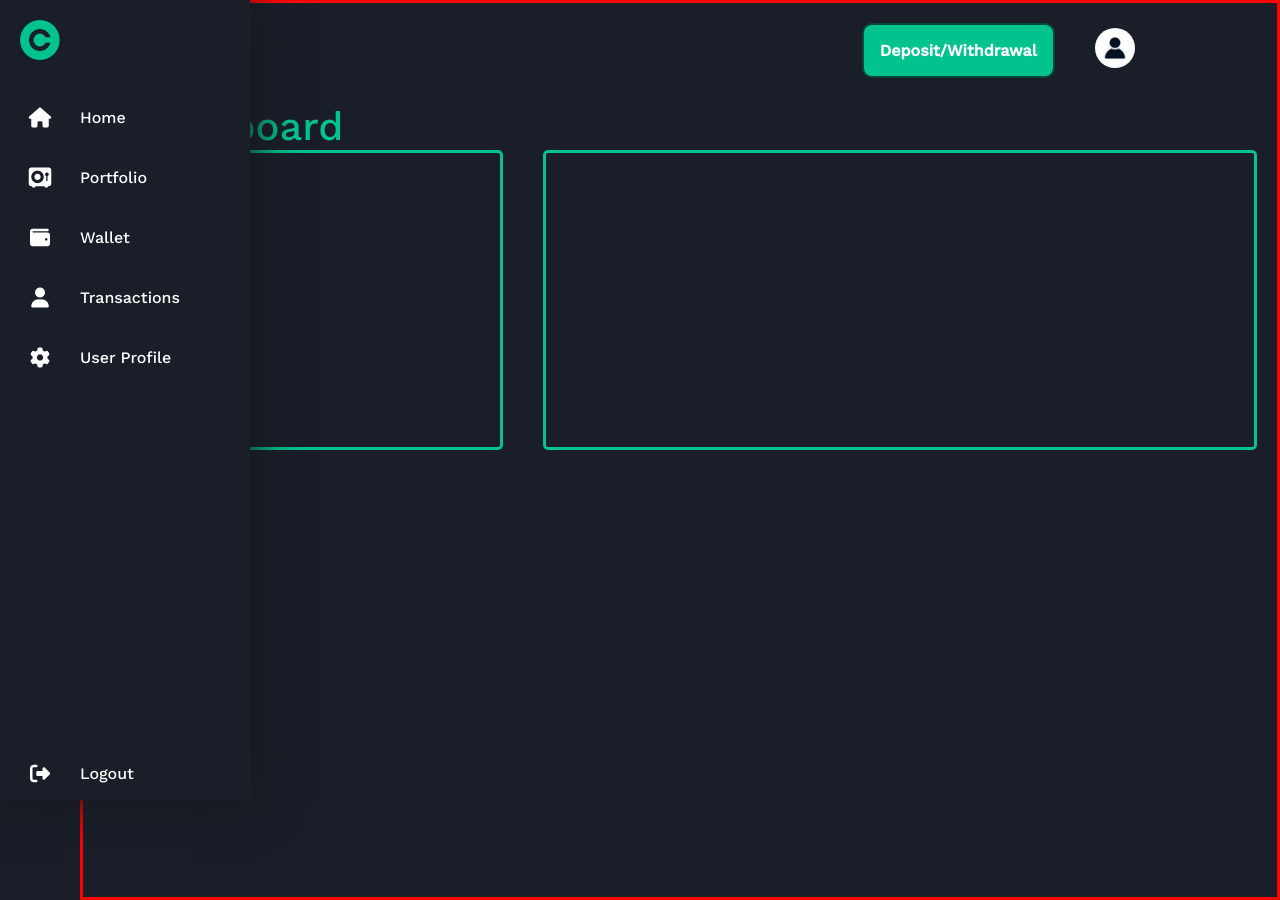
After one commit to sku11ster/Coin-fusion-web, a Flask app: page /dashboard in a window 1280 px wide. The commit adds this page. Run offline with Flask 2, Linux system fonts and the light colour scheme; some libraries are stand-ins or nearby versions; some web fonts are replaced.

Commit message:
update (deposit partial)

```diff
--- a/application.py
+++ b/application.py
@@ -12,5 +12,15 @@ def home():
 def signup():
     return render_template('signup.html')
 
+
+@app.route('/dashboard')
+def dashboard():
+    return render_template('dashboard.html')
+
+@app.route('/login2')
+def login2():
+    return render_template('login2.html')
+
+
 if __name__ == '__main__':
     app.run(debug=True)
--- a/static/style.css
+++ b/static/style.css
@@ -7,6 +7,8 @@
 	box-sizing: border-box;
 	font-family: 'Tilt Warp', cursive;
 	font-family: 'Work Sans', sans-serif;
+	padding: 0;
+	margin: 0;
 }
 
 body {
@@ -26,7 +28,7 @@ body {
 }
 nav {
 
-	position: fixed;
+	position: absolute;
 
 	left: 0;
 	right: 0;
@@ -225,6 +242,170 @@ button:hover{
 #chk:checked ~ .signup label{
 	transform: scale(.6);
 }
+
+
+
+/* Login 2 css */
+.login2-body {
+	padding-top:200px;
+	display: flex;
+	flex-wrap: wrap;
+
+	flex-direction: row;
+	justify-content: space-evenly;
+	align-items: flex-start;
+	padding: auto auto;
+
+}
+#login-img{
+	width: 70%;
+}
+
+#home-img{
+	width: 25vw;
+}
+.contain{
+	margin-top: 2vhk;
+	padding-top:120px;
+	display: flex;
+	flex-flow: row wrap;
+	align-items: center;
+	justify-content: space-around;
+}
+
+
+
+
+#sidebar {
+    position: absolute;
+    top:0;
+    bottom:0;
+    height: 100%;
+    left:0;
+    background-color: #191e29;
+    width: 80px;
+    overflow: hidden;
+    transition: width 0.3s linear ;
+	padding:0;
+	margin:0;
+	box-shadow: 1px 1px 43px 3px #18191c;
+}
+.sidebar-logo {
+
+    margin: 10px;
+    transition: all 0.5s ease;
+}
+
+
+#sidebar img {
+    background-color: transparent;
+    width: 40px;
+    height: 40px;
+
+
+}
+
+.sidebar-logo span {
+    padding:15px;
+    font-weight: bold;
+    font-size: 18px;
+    text-transform: uppercase;
+}
+#sidebar a {
+    text-decoration: none;
+    position: relative;
+    color:rgb(255, 255, 255);
+    font-size: 16px;
+    display: table;
+    width: 300px;
+    padding: 10px;
+
+}
+.fas {
+    position:relative;
+    width: 60px;
+    height: 40px;
+    top:14px;
+    font-size: 20px;
+    text-align: center;
+
+}
+
+.nav-item {
+    position: relative;
+    top:12px;
+    margin-left: 10px;
+}
+
+#sidebar:hover {
+    width: 250px;
+    transition: all 0.5s ease;
+}
+
+
+.logout {
+    position: absolute;
+    bottom:0;
+
+}
+
+#depo {
+	background-color: #01c38d;
+	border: 2px solid #044936;
+	border-radius: 	10px;
+}
+.pfp-icon {
+	height: 40px;
+	width: 40px;
+	border-radius: 80%;
+
+}
+.main-dash-body{
+	border: 3px solid red;
+	width: calc(100%-40px);
+	height: 900px;
+	margin-left:80px;
+	padding-top: 100px;
+	box-sizing: border-box;
+}
+.dash-text {
+	font-size: 40px;
+	margin-left: 50px;
+	color:#01c38d;
+	text-transform: calc(1.4);
+}
+
+.flex-prop {
+	display: flex;
+	flex-flow: row wrap;
+	justify-content: space-evenly;
+
+}
+.box{
+	border: 3px solid #01c38d;
+	border-radius: 5px;
+	box-sizing: border-box;
+	flex:1;
+	min-width: 400px;
+	height: 300px;
+	margin-left: 20px;
+	margin-right: 20px;
+}
+.box-1{
+	border: 3px solid #01c38d;
+	border-radius: 5px;
+	box-sizing: border-box;
+	flex:2;
+	height: 300px;
+	min-width: 600px;
+	margin-left: 20px;
+	margin-right: 20px;
+}
+
+
+
+
+
 
 
 
--- /dev/null
+++ b/templates/dashboard.html
@@ -0,0 +1,127 @@
+<!DOCTYPE html>
+<html lang="en">
+<head>
+    <meta charset="UTF-8">
+    <meta http-equiv="X-UA-Compatible" content="IE=edge">
+    <script src="https://kit.fontawesome.com/77dca63751.js" crossorigin="anonymous"></script>
+    <meta name="viewport" content="width=device-width, initial-scale=1.0, maximum-scale=1.0, user-scalable=no" />
+
+    <title>CoinFusion</title>
+    <link rel="stylesheet" href="/static/style.css">
+    <link rel="stylesheet" href="https://cdnjs.cloudflare.com/ajax/libs/font-awesome/4.7.0/css/font-awesome.min.css">
+
+
+</head>
+<body>
+
+
+
+
+
+    <nav>
+        <input id="nav-toggle" type="checkbox">
+
+        <ul class="links">
+            <li id="depo"><a href="/markets.html">Deposit/Withdrawal</a></li>
+           <li><img class="pfp-icon" name="pfp-icon" src="../static/profile-icon.jpg" alt=""></li>
+
+
+
+        </ul>
+        <label for="nav-toggle" class="icon-burger">
+            <div class="line"></div>
+            <div class="line"></div>
+            <div class="line"></div>
+        </label>
+    </nav>
+
+
+
+
+<nav id="sidebar">
+    <ul>
+        <li>
+            <a class="sidebar-logo" href="/">
+            <img src="../static/c.png" alt="logo">
+
+            </a>
+        </li>
+
+        <li>
+            <a href="#">
+                <i class="fas fa-solid fa-house"></i>
+                <span class="nav-item">Home</span>
+            </a>
+        </li>
+
+        <li>
+            <a href="#">
+                <i class="fas fa-solid fa-vault"></i>
+                <span class="nav-item">Portfolio</span>
+            </a>
+        </li>
+
+        <li>
+            <a href="#">
+                <i class="fas fa-solid fa-wallet" ></i>
+                <span class="nav-item">Wallet</span>
+            </a>
+        </li>
+
+        <li>
+            <a href="#">
+                <i class="fas fa-regular fa-user"></i>
+                <span class="nav-item">Transactions</span>
+            </a>
+        </li>
+
+        <li>
+            <a href="#">
+                <i class="fas fa-solid fa-gear"></i>
+                <span class="nav-item">User Profile</span>
+            </a>
+        </li>
+
+        <li class="logout">
+            <a href="#">
+                <i class="fas fa-solid fa-right-from-bracket"></i>
+                <span class="nav-item">Logout</span>
+            </a>
+        </li>
+
+    </ul>
+</nav>
+
+<div class="main-dash-body">
+
+    <span class="dash-text">Dashboard</span>
+
+
+    <div class="flex-prop">
+        <div class="box">
+            <div class="port-val">
+
+            </div>
+        </div>
+
+        <div class="box-1">
+            <div class="market-stat">
+
+            </div>
+        </div>
+    </div>
+
+
+</div>
+
+
+
+
+
+
+
+
+
+
+</body>
+</html>
--- a/templates/master.html
+++ b/templates/master.html
@@ -3,6 +3,7 @@
 <head>
     <meta charset="UTF-8">
     <meta http-equiv="X-UA-Compatible" content="IE=edge">
+    <script src="https://kit.fontawesome.com/77dca63751.js" crossorigin="anonymous"></script>
     <meta name="viewport" content="width=device-width, initial-scale=1.0, maximum-scale=1.0, user-scalable=no" />
 
     <title>CoinFusion</title>
```
Also changed, not shown: other parts of static/style.css (+32 -18 lines), templates/index.html (+12 -0 lines), templates/login2.html (added, +15 -0 lines), templates/signup.html (+17 -0 lines), static/c.png (added), static/home-img.svg (added), static/login-img.svg (added), static/profile-icon.jpg (added).
